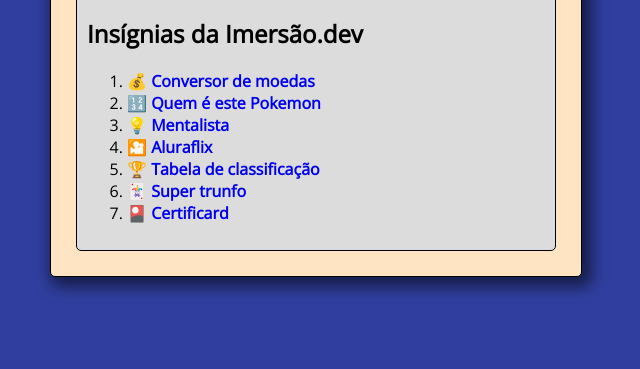
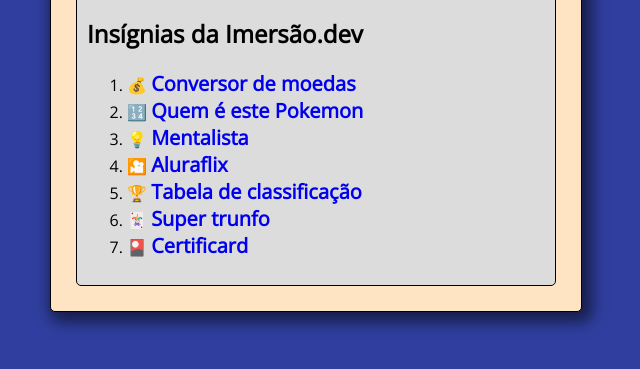
Before and after one commit to nandopx/ImersaoDev, a plain HTML site: page index.html in a window 1280 px wide. Shown: the part 337-706 px from the top of the page, without its empty margins (324-964 px from the left). Drawn offline with nearby package versions, Linux system fonts and the light colour scheme.

Commit message:
Alterado tamanho da fonte e hover nos links dos projetos

```diff
--- a/css/style.css
+++ b/css/style.css
@@ -55,8 +55,12 @@
     text-indent: 0%;
 }
 
+.container ol li a {
+    font-size: 20px;
+}
+
 .container ol li a:hover {
-    font-size: 25px;
+    font-size: 30px;
 }
 
 img {
```
